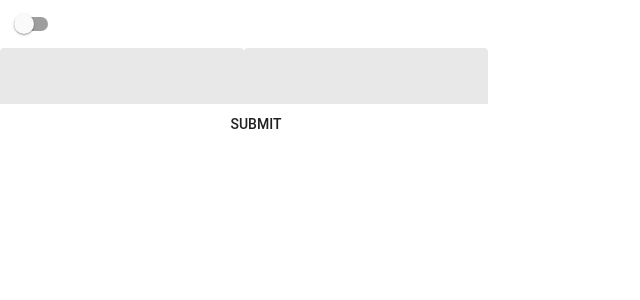
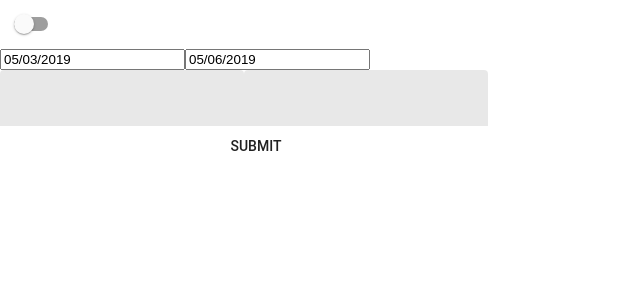
Before and after one commit to awareness481/HelpMeFly---React-Node-Flight-Search-App, a React (Create React App) app: page / in a window 1280 px wide. Shown: the top 300 px of the page, without its empty margins (0-640 px from the left). Built offline with nearby package versions, Linux system fonts and the light colour scheme.

Commit message:
implement date picker on form

```diff
--- a/src/App.js
+++ b/src/App.js
@@ -5,17 +5,24 @@ import Button from '@material-ui/core/Button';
 import FilledInput from '@material-ui/core/FilledInput';
 import Switch from '@material-ui/core/Switch';
 
+// DatePicker
+import DatePicker from "react-datepicker";
+import "react-datepicker/dist/react-datepicker.css";
+
 class App extends React.Component {
   constructor(props) {
     super(props);
     this.state = {
       start: '',
       destination: '',
-      oneway: false
+      oneway: false,
+      startDate: new Date(),
+      endDate: new Date().setDate(new Date().getDate() + 3)
     };
 
     this.handleChange = this.handleChange.bind(this);
     this.handleSubmit = this.handleSubmit.bind(this);
+    this.handleDate = this.handleDate.bind(this);
   }
 
   handleChange(event) {
@@ -26,6 +33,13 @@ class App extends React.Component {
     }
 
     console.log(event.target.name);
+  }
+
+  handleDate(date, event) {
+    console.log(event)
+    this.setState({
+      [event]: date
+    });
   }
 
   handleSubmit(event) {
@@ -42,6 +56,16 @@ class App extends React.Component {
           value={this.state.oneway}
         >
         </Switch>
+        <div className='dates'>
+          <DatePicker
+            selected={this.state.startDate}
+            onChange={e => this.handleDate(e,'startDate')}
+          />
+          <DatePicker
+            selected={this.state.endDate}
+            onChange={e => this.handleDate(e,'endDate')}
+          />
+        </div>
         <div className='flightInput'>
           <FilledInput
             disableUnderline={true}
```
